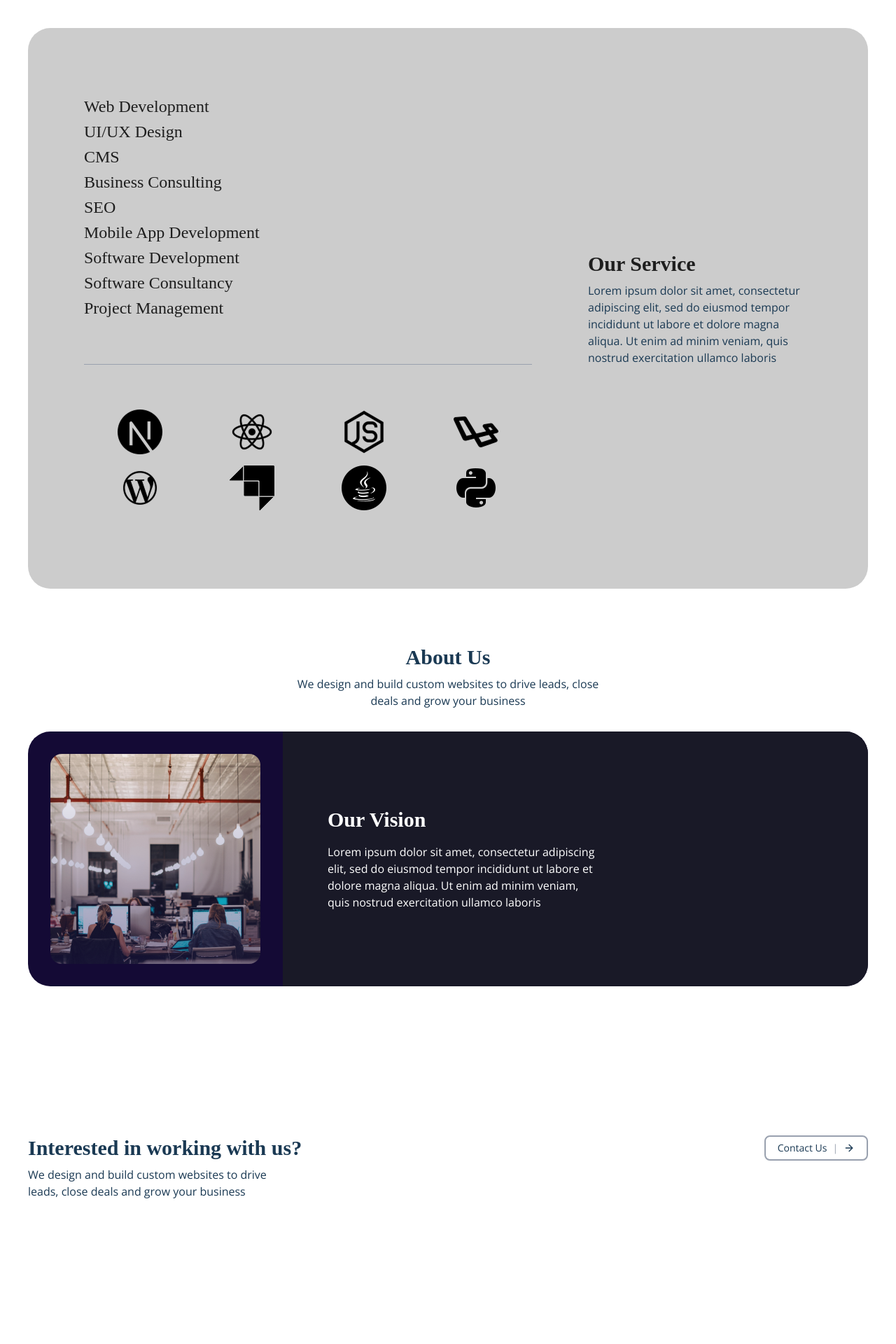
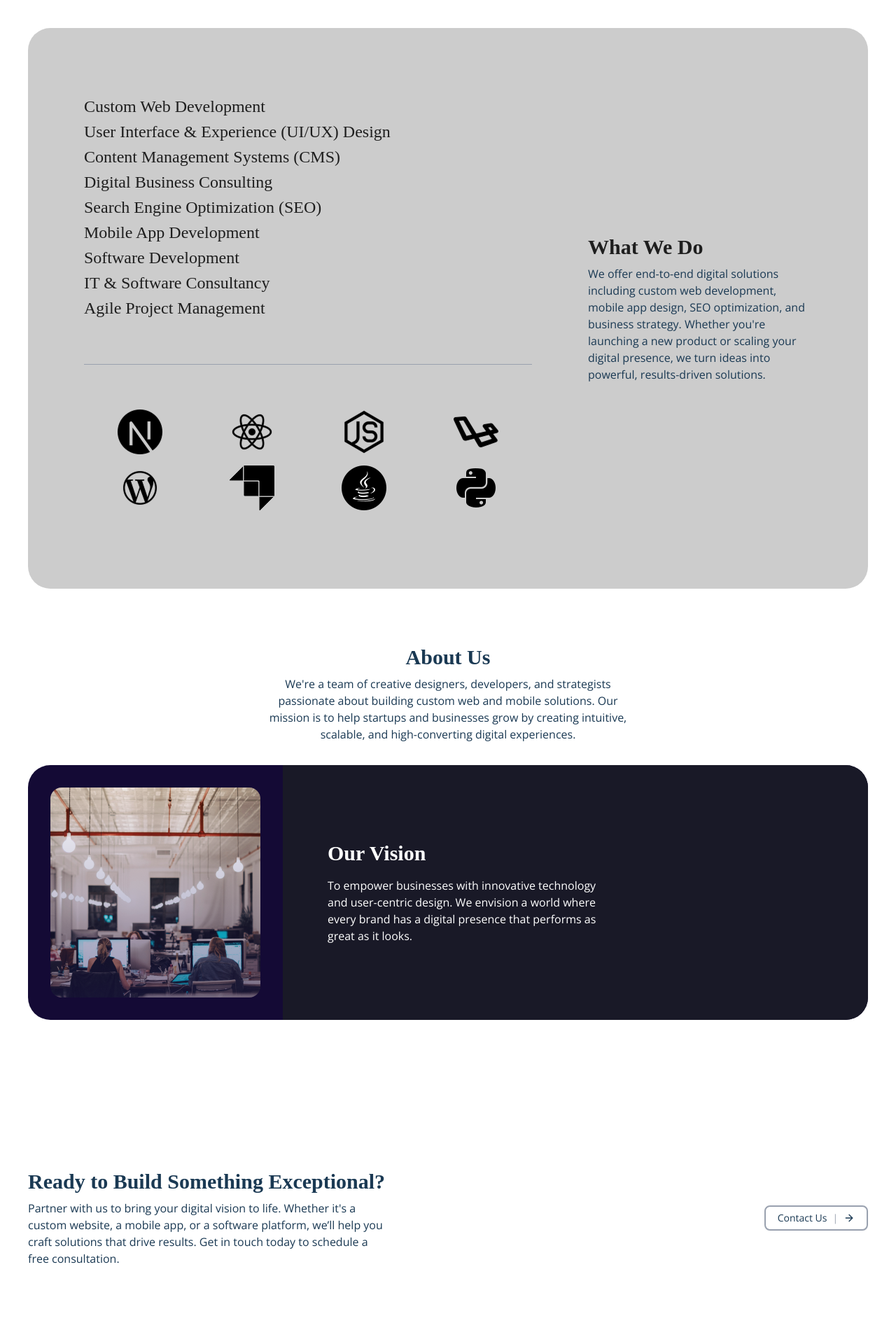
Before and after one commit to rans0000/outthynk, a React (Vite) app: page / in a window 1280 px wide. Shown: the part 680-2600 px from the top of the page at 70% size. Built offline with nearby package versions, Linux system fonts and the light colour scheme; a web font is replaced by a local one.

Commit message:
update body text

```diff
--- a/src/components/widgets/about-us.tsx
+++ b/src/components/widgets/about-us.tsx
@@ -11,9 +11,9 @@ function AboutUs() {
             }}
             transition={{ duration: 0.5 }}
         >
-            <div className="flex flex-col justify-center gap-2 m-auto w-full max-w-md mb-8">
+            <div className="flex flex-col justify-center gap-2 m-auto w-full max-w-lg mb-8">
                 <h2 className="app-title2 text-appdark text-center">About Us</h2>
-                <p className="text-center">We design and build custom websites to drive leads, close deals and grow your business</p>
+                <p className="text-center">We're a team of creative designers, developers, and strategists passionate about building custom web and mobile solutions. Our mission is to help startups and businesses grow by creating intuitive, scalable, and high-converting digital experiences.</p>
             </div>
 
             <figure className="rounded-4xl flex flex-col overflow-hidden md:flex-nowrap md:flex-row md:bg-[#140A35]">
@@ -23,7 +23,7 @@ function AboutUs() {
                 <figcaption className="p-16 flex flex-col justify-center grow md:bg-[#191927] md:text-white">
                     <h3 className="app-title2 mb-4">Our Vision</h3>
                     <div className="max-w-sm">
-                        <p>Lorem ipsum dolor sit amet, consectetur adipiscing elit, sed do eiusmod  tempor incididunt ut labore et dolore magna aliqua. Ut enim ad minim  veniam, quis nostrud exercitation ullamco laboris</p>
+                        <p>To empower businesses with innovative technology and user-centric design. We envision a world where every brand has a digital presence that performs as great as it looks.</p>
                     </div>
                 </figcaption>
             </figure>
--- a/src/components/widgets/contact.tsx
+++ b/src/components/widgets/contact.tsx
@@ -13,10 +13,10 @@ function Contact() {
                 }}
                 transition={{ duration: .3 }}
             >
-                <h4 className="app-title2 text-appdark mb-2">Interested in working with us?</h4>
-                <p className="max-w-96">We design and build custom websites to drive leads, close deals and grow your business</p>
+                <h4 className="app-title2 text-appdark mb-2">Ready to Build Something Exceptional?</h4>
+                <p className="max-w-lg">Partner with us to bring your digital vision to life. Whether it's a custom website, a mobile app, or a software platform, we’ll help you craft solutions that drive results. Get in touch today to schedule a free consultation.</p>
             </motion.div>
-            <div>
+            <div className="flex items-center">
                 <Button variant="outline" className="btn-outline">Contact Us <span className="text-gray-400">|</span> <ArrowRight /></Button>
             </div>
         </article>
--- a/src/components/widgets/header.tsx
+++ b/src/components/widgets/header.tsx
@@ -26,7 +26,7 @@ function Header() {
         <header className='relative bg-[url(/images/hero-xl.png)] h-svh max-h-[640px] flex flex-col items-center justify-center rounded-b-xl lg:rounded-b-4xl'>
             <div className="fixed z-30 top-0 left-0 px-5 w-full flex justify-center">
                 <div className={`relative max-w-[1200px] w-full h-24 px-5 flex justify-center items-center bg-[#0c1018] rounded-b-2xl transition-all duration-500 transform-gpu ${scrollDirection == 1 ? '-translate-y-full opacity-0' : 'translate-y-0 opacity-100'}`}>
-                    <a href="#" className='absolute left-5'><img src="images/outthynk-logo.svg" alt="outthynk logo" width={56} height={71} /></a>
+                    <a href="#" className='absolute left-5'><img src="./images/outthynk-logo.svg" alt="outthynk logo" width={56} height={71} /></a>
                     <nav className="hidden md:block">
                         <ul className='flex gap-4'>
                             <li className="text-white after:content-['|'] after:ms-4">
@@ -49,19 +49,19 @@ function Header() {
                                 <AlignJustifyIcon size={32} className="text-white" />
                             </DropdownMenuTrigger>
                             <DropdownMenuContent className="mr-6">
-                                <DropdownMenuLabel>My Account</DropdownMenuLabel>
+                                <DropdownMenuLabel>Menu</DropdownMenuLabel>
                                 <DropdownMenuSeparator />
-                                <DropdownMenuItem>Profile</DropdownMenuItem>
-                                <DropdownMenuItem>Billing</DropdownMenuItem>
-                                <DropdownMenuItem>Team</DropdownMenuItem>
-                                <DropdownMenuItem>Subscription</DropdownMenuItem>
+                                <DropdownMenuItem>Home</DropdownMenuItem>
+                                <DropdownMenuItem>Service</DropdownMenuItem>
+                                <DropdownMenuItem>About</DropdownMenuItem>
+                                <DropdownMenuItem>Contact</DropdownMenuItem>
                             </DropdownMenuContent>
                         </DropdownMenu>
                     </div>
                 </div>
             </div>
-            <h1 className='app-title mb-4 px-5'>A Design & Development Studio</h1>
-            <p className='px-5 text-white text-base max-w-md text-center'>We design and build custom websites to drive leads, close deals and grow your business</p>
+            <h1 className='app-title mb-4 px-5'>Web Design & App Development Studio</h1>
+            <p className='px-5 text-white text-base max-w-lg text-center'>We specialize in designing and developing high-performance websites, mobile apps, and software solutions that generate leads, convert customers, and scale your business.</p>
         </header>
     )
 }
--- a/src/components/widgets/service.tsx
+++ b/src/components/widgets/service.tsx
@@ -17,20 +17,20 @@ function Service() {
                 whileInView={{ y: 0, opacity: 1 }}
                 transition={{ duration: 0.5, delay: 0.3 }}
                 className='md:w-4/12 md:order-2 md:flex md:flex-col md:justify-center'>
-                <h2 className='app-title2 text-appgray mb-2'>Our Service</h2>
-                <p>Lorem ipsum dolor sit amet, consectetur adipiscing elit, sed do eiusmod  tempor incididunt ut labore et dolore magna aliqua. Ut enim ad minim  veniam, quis nostrud exercitation ullamco laboris</p>
+                <h2 className='app-title2 text-appgray mb-2'>What We Do</h2>
+                <p>We offer end-to-end digital solutions including custom web development, mobile app design, SEO optimization, and business strategy. Whether you're launching a new product or scaling your digital presence, we turn ideas into powerful, results-driven solutions.</p>
             </motion.div>
             <div className='flex flex-col md:w-8/12'>
                 <ul className='flex flex-col gap-1 font-koho text-2xl text-appgray'>
-                    <li>Web Development</li>
-                    <li>UI/UX Design</li>
-                    <li>CMS</li>
-                    <li>Business Consulting</li>
-                    <li>SEO</li>
+                    <li>Custom Web Development</li>
+                    <li>User Interface & Experience (UI/UX) Design</li>
+                    <li>Content Management Systems (CMS)</li>
+                    <li>Digital Business Consulting</li>
+                    <li>Search Engine Optimization (SEO)</li>
                     <li>Mobile App Development</li>
                     <li>Software Development</li>
-                    <li>Software Consultancy</li>
-                    <li>Project Management</li>
+                    <li>IT & Software Consultancy</li>
+                    <li>Agile Project Management</li>
                 </ul>
                 <span className='my-16 h-[1px] bg-gray-400 block w-full'></span>
                 <ul className='flex flex-wrap justify-center'>
```
